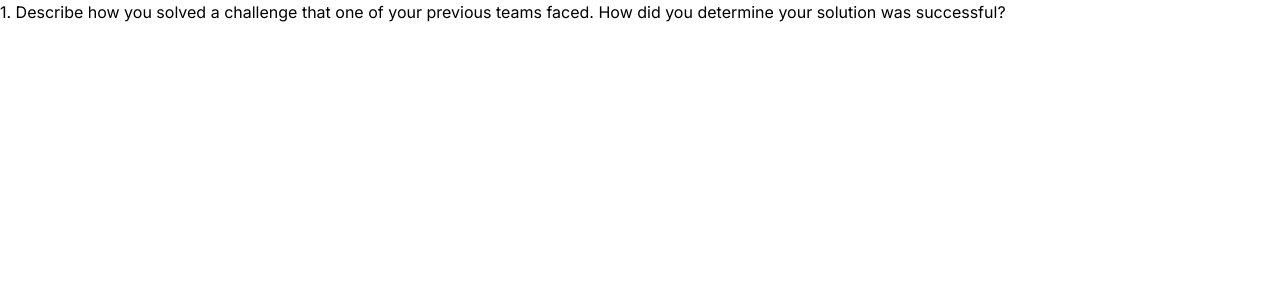
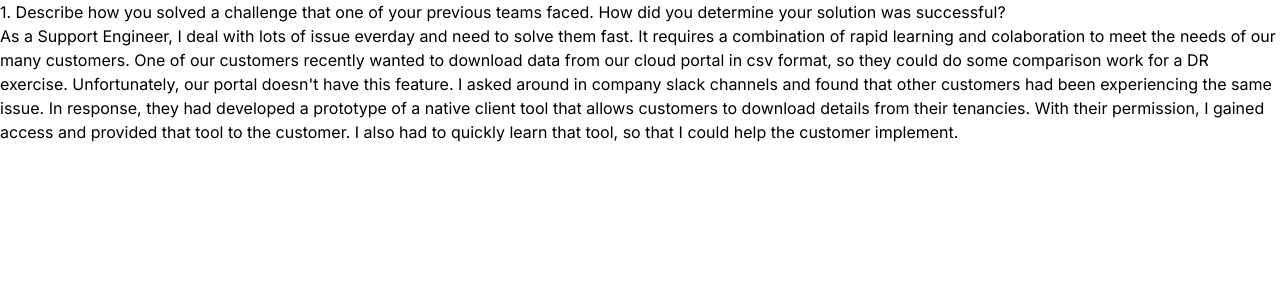
Before and after one commit to Yagudagu/nextjs-vercel-exercise, a Next.js app: page /1 in a window 1280 px wide. Shown: the top 300 px of the page. Built offline with nearby package versions, Linux system fonts and the light colour scheme.

Commit message:
let's try again

```diff
--- a/app/1/page.tsx
+++ b/app/1/page.tsx
@@ -1,9 +1,24 @@
 export default function Page() {
   return (
-    <h1>
-      1. Describe how you solved a challenge that one of your previous teams
-      faced. How did you determine your solution was successful?
-    </h1>
-    // <p>As a Support Engineer, I deal with lots of issue everday and need to solve them fast. It requires a combination of rapid learning and colaboration to meet the needs of our many customers. One of our customers recently wanted to download data from our cloud portal in csv format, so they could do some comparison work for a DR exercise. Unfortunately, our portal doesn't have this feature. I asked around in company slack channels and found that other customers had been experiencing the same issue. In response, they had developed a prototype of a native client tool that allows customers to download details from their tenancies. With their permission, I gained access and provided that tool to the customer. I also had to quickly learn that tool, so that I could help the customer implement.</p>
+    <>
+      <h1>
+        1. Describe how you solved a challenge that one of your previous teams
+        faced. How did you determine your solution was successful?
+      </h1>
+      <p>
+        As a Support Engineer, I deal with lots of issue everday and need to
+        solve them fast. It requires a combination of rapid learning and
+        colaboration to meet the needs of our many customers. One of our
+        customers recently wanted to download data from our cloud portal in csv
+        format, so they could do some comparison work for a DR exercise.
+        Unfortunately, our portal doesn't have this feature. I asked around in
+        company slack channels and found that other customers had been
+        experiencing the same issue. In response, they had developed a prototype
+        of a native client tool that allows customers to download details from
+        their tenancies. With their permission, I gained access and provided
+        that tool to the customer. I also had to quickly learn that tool, so
+        that I could help the customer implement.
+      </p>
+    </>
   );
 }
--- a/app/2/page.tsx
+++ b/app/2/page.tsx
@@ -1,9 +1,15 @@
 export default function Page() {
   return (
-    <h1>
-      2. How would you compare Next.js with another framework? Feel free to
-      compare with a framework of your choice.
-    </h1>
-    <p>Next.js is a server side rendering framework for React. Doing the rendering work on the server side saves processing power and network bandwidth on the client side. </p>
+    <>
+      <h1>
+        2. How would you compare Next.js with another framework? Feel free to
+        compare with a framework of your choice.
+      </h1>
+      <p>
+        Next.js is a server side rendering framework for React. Doing the
+        rendering work on the server side saves processing power and network
+        bandwidth on the client side.{" "}
+      </p>
+    </>
   );
 }
--- a/app/3/page.tsx
+++ b/app/3/page.tsx
@@ -1,9 +1,17 @@
 export default function Page() {
   return (
-    <h1>
-      3. When would you choose to use Edge Functions, Serverless Functions, or
-      Edge Middleware with Vercel?
-    </h1>
-    <p>Serverless functions are great for a personal project, but Edge functions are a better choice if the highest level of performance is required. Edge middleware is a way to affect a request before it gets to the Edge cache, so it's a great way to provide personalization without sacraficing performance.</p>
+    <>
+      <h1>
+        3. When would you choose to use Edge Functions, Serverless Functions, or
+        Edge Middleware with Vercel?
+      </h1>
+      <p>
+        Serverless functions are great for a personal project, but Edge
+        functions are a better choice if the highest level of performance is
+        required. Edge middleware is a way to affect a request before it gets to
+        the Edge cache, so it's a great way to provide personalization without
+        sacraficing performance.
+      </p>
+    </>
   );
 }
--- a/app/4/page.tsx
+++ b/app/4/page.tsx
@@ -1,21 +1,19 @@
 export default function Page() {
   return (
-    <h1>
-      4. A customer has a project on Vercel and they want to redirect the /blog
-      path to another website. Please write a reply to the customer. Separately,
-      list any relevant documentation you found and any feedback or information
-      you’d like to share about your decision making process.
-    </h1>
+    <>
+      <h1>
+        4. A customer has a project on Vercel and they want to redirect the
+        /blog path to another website. Please write a reply to the customer.
+        Separately, list any relevant documentation you found and any feedback
+        or information you’d like to share about your decision making process.
+      </h1>
 
-    <p>
-      Hi,
-
-      Redirecting on Vercel is easy! Please take a look at this document below.
-      https://vercel.com/docs/edge-network/redirects
-
-
-
-      Static redirects would be the same for everyone and dynamic redirects are an option if you need to change the redirects based on the interaction with the site.
-    </p>
+      <p>
+        Hi, Redirecting on Vercel is easy! Please take a look at this document
+        below. https://vercel.com/docs/edge-network/redirects Static redirects
+        would be the same for everyone and dynamic redirects are an option if
+        you need to change the redirects based on the interaction with the site.
+      </p>
+    </>
   );
 }
```
